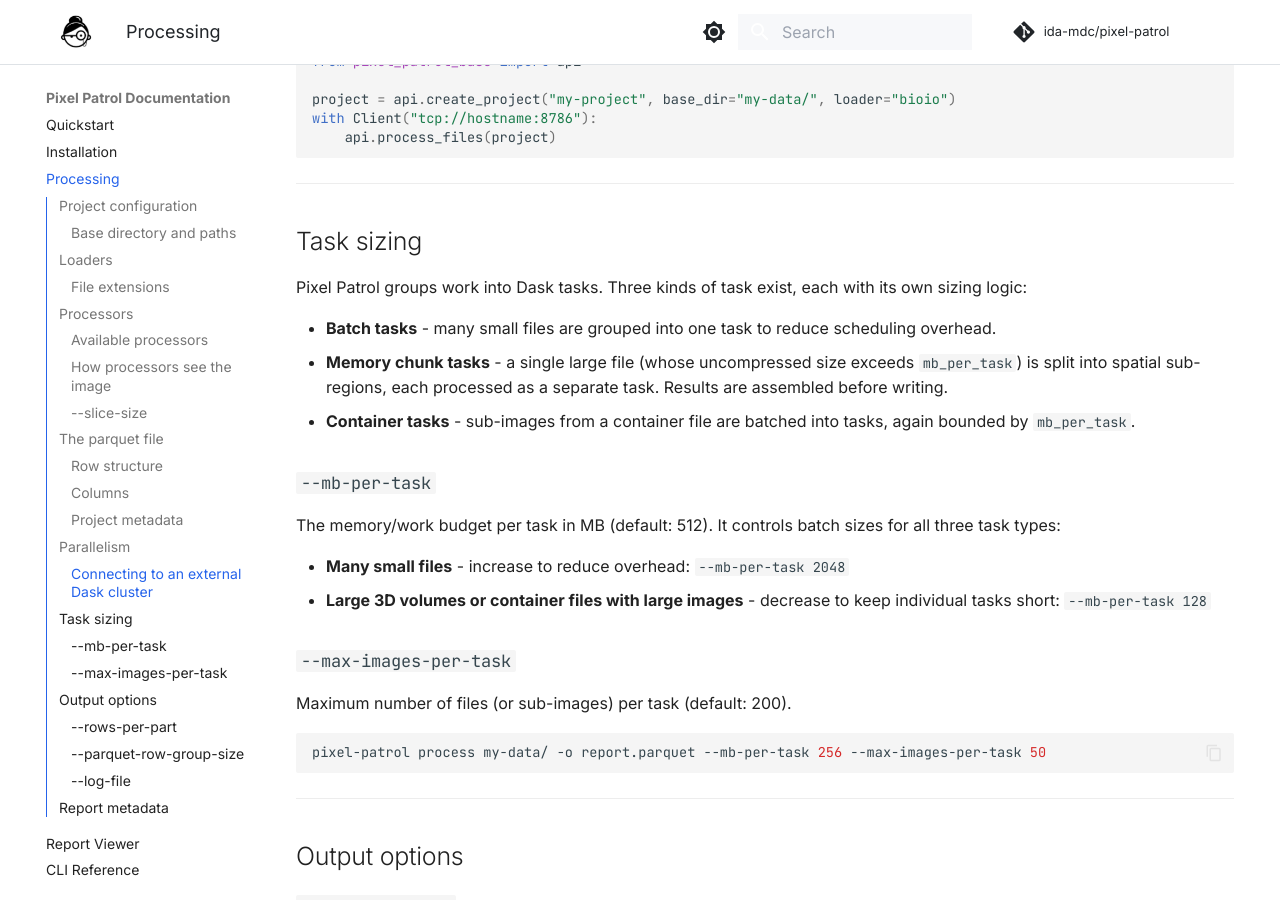
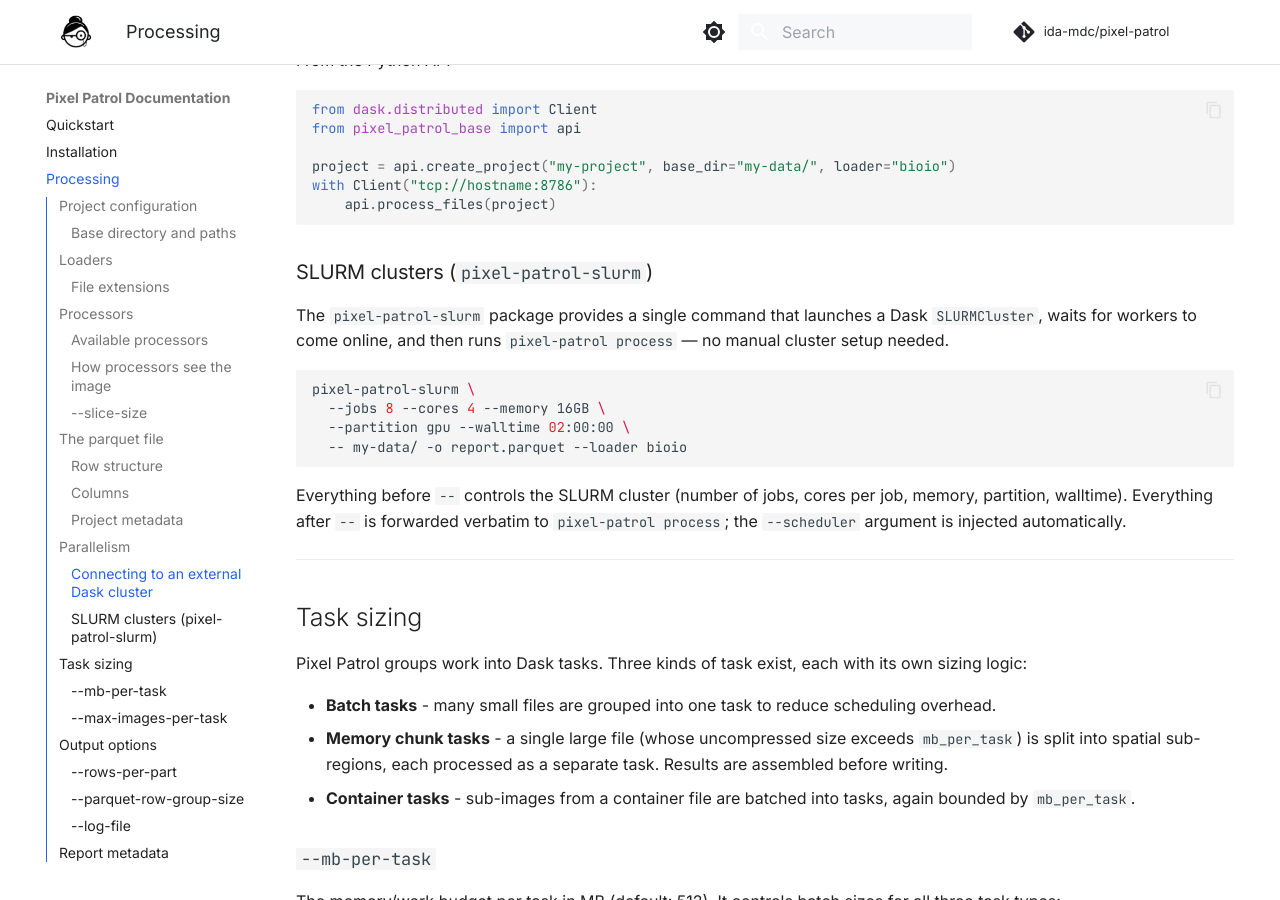
Before and after one commit to ida-mdc/pixel-patrol, an MkDocs documentation site: the page built from docs/processing.md, in a window 1280 px wide and 900 px high, scrolled down 5709 px. Built offline with MkDocs 1.6.1 and Material for MkDocs 9.7.7, drawn with Linux system fonts in a browser that asks for light colours; comment, search, counter and statistics services are not loaded; some of the changed lines change nothing that is shown; some of the changed text lies outside the part shown.

Commit message:
docs: update processing.md for rollup *_size semantics, obs_level table, and pixel-patrol-slurm

````diff
--- a/docs/processing.md
+++ b/docs/processing.md
@@ -134,14 +134,14 @@
 | `imported_path` | `obs_level` | `dim_z` | `dim_c` | `Z_size` | `C_size` | `mean_intensity` |
 |---|---|---|---|---|---|---|
 | `/data/img01.tif` | `0` | `null` | `null` | `2` | `2` | `285.1` |
-| `/data/img01.tif` | `1` | `0` | `null` | `2` | `2` | `271.3` |
-| `/data/img01.tif` | `1` | `1` | `null` | `2` | `2` | `289.4` |
-| `/data/img01.tif` | `1` | `null` | `0` | `2` | `2` | `280.2` |
-| `/data/img01.tif` | `1` | `null` | `1` | `2` | `2` | `290.0` |
-| `/data/img01.tif` | `2` | `0` | `0` | `2` | `2` | `265.1` |
-| `/data/img01.tif` | `2` | `0` | `1` | `2` | `2` | `277.5` |
-| `/data/img01.tif` | `2` | `1` | `0` | `2` | `2` | `288.2` |
-| `/data/img01.tif` | `2` | `1` | `1` | `2` | `2` | `291.4` |
+| `/data/img01.tif` | `1` | `0` | `null` | `1` | `2` | `271.3` |
+| `/data/img01.tif` | `1` | `1` | `null` | `1` | `2` | `289.4` |
+| `/data/img01.tif` | `1` | `null` | `0` | `2` | `1` | `280.2` |
+| `/data/img01.tif` | `1` | `null` | `1` | `2` | `1` | `290.0` |
+| `/data/img01.tif` | `2` | `0` | `0` | `1` | `1` | `265.1` |
+| `/data/img01.tif` | `2` | `0` | `1` | `1` | `1` | `277.5` |
+| `/data/img01.tif` | `2` | `1` | `0` | `1` | `1` | `288.2` |
+| `/data/img01.tif` | `2` | `1` | `1` | `1` | `1` | `291.4` |
 
 ### Columns
 
@@ -159,6 +159,8 @@
 | `child_id` | Sub-image identifier for container files |
 
 **Image metadata columns** (when a loader is used) are extracted by the loader and include dimension sizes (`X_size`, `Y_size`, `Z_size`, `T_size`, `C_size`), `dtype`, pixel size, `dim_order`, and any embedded acquisition metadata. Some of these are shown in the viewer header.
+
+**`*_size` columns at higher obs levels:** For `obs_level=0`, all `*_size` values reflect the full image (e.g. `Z_size=2`). For per-dimension rows, the `*_size` shows its slice size instead.
 
 **Processor columns** are listed in the [Processors](#processors) section above.
 
@@ -196,6 +198,19 @@
 with Client("tcp://hostname:8786"):
     api.process_files(project)
 ```
+
+### SLURM clusters (`pixel-patrol-slurm`)
+
+The `pixel-patrol-slurm` package provides a single command that launches a Dask `SLURMCluster`, waits for workers to come online, and then runs `pixel-patrol process` — no manual cluster setup needed.
+
+```bash
+pixel-patrol-slurm \
+  --jobs 8 --cores 4 --memory 16GB \
+  --partition gpu --walltime 02:00:00 \
+  -- my-data/ -o report.parquet --loader bioio
+```
+
+Everything before `--` controls the SLURM cluster (number of jobs, cores per job, memory, partition, walltime). Everything after `--` is forwarded verbatim to `pixel-patrol process`; the `--scheduler` argument is injected automatically.
 
 ---
 
````
